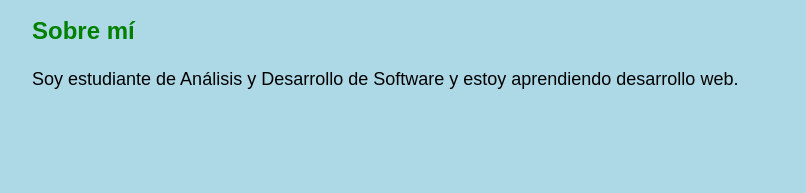
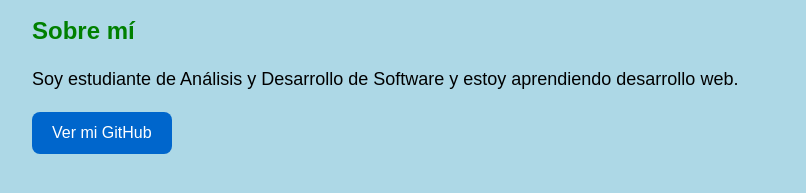
Before and after one commit to danielnasner53/mi-portafolio, a plain HTML site: page index.html in a window 1280 px wide. Shown: the part 131-324 px from the top of the page, without its empty margins (8-814 px from the left). Drawn offline with Linux system fonts and the light colour scheme.

Commit message:
agregue un boton

```diff
--- a/index.html
+++ b/index.html
@@ -1,3 +1,4 @@
+
 <!DOCTYPE html>
 <html lang="es">
 <head>
@@ -18,6 +19,9 @@
         Soy estudiante de Análisis y Desarrollo de Software
         y estoy aprendiendo desarrollo web.
     </p>
+	<a href="https://github.com/danielnasner53">
+    	<button>Ver mi GitHub</button>
+	</a>
 
     <script src="script.js"></script>
 
--- a/style.css
+++ b/style.css
@@ -1,3 +1,4 @@
+
 body {
     background-color: #f4f4f4;
     font-family: Arial, sans-serif;
@@ -39,3 +40,15 @@ p {
 h2 {
     color: green;
 }
+button {
+    background-color: #0066cc;
+    color: white;
+    border: none;
+    padding: 12px 20px;
+    border-radius: 8px;
+    font-size: 16px;
+}
+
+button:hover {
+    background-color: #004c99;
+}
```
